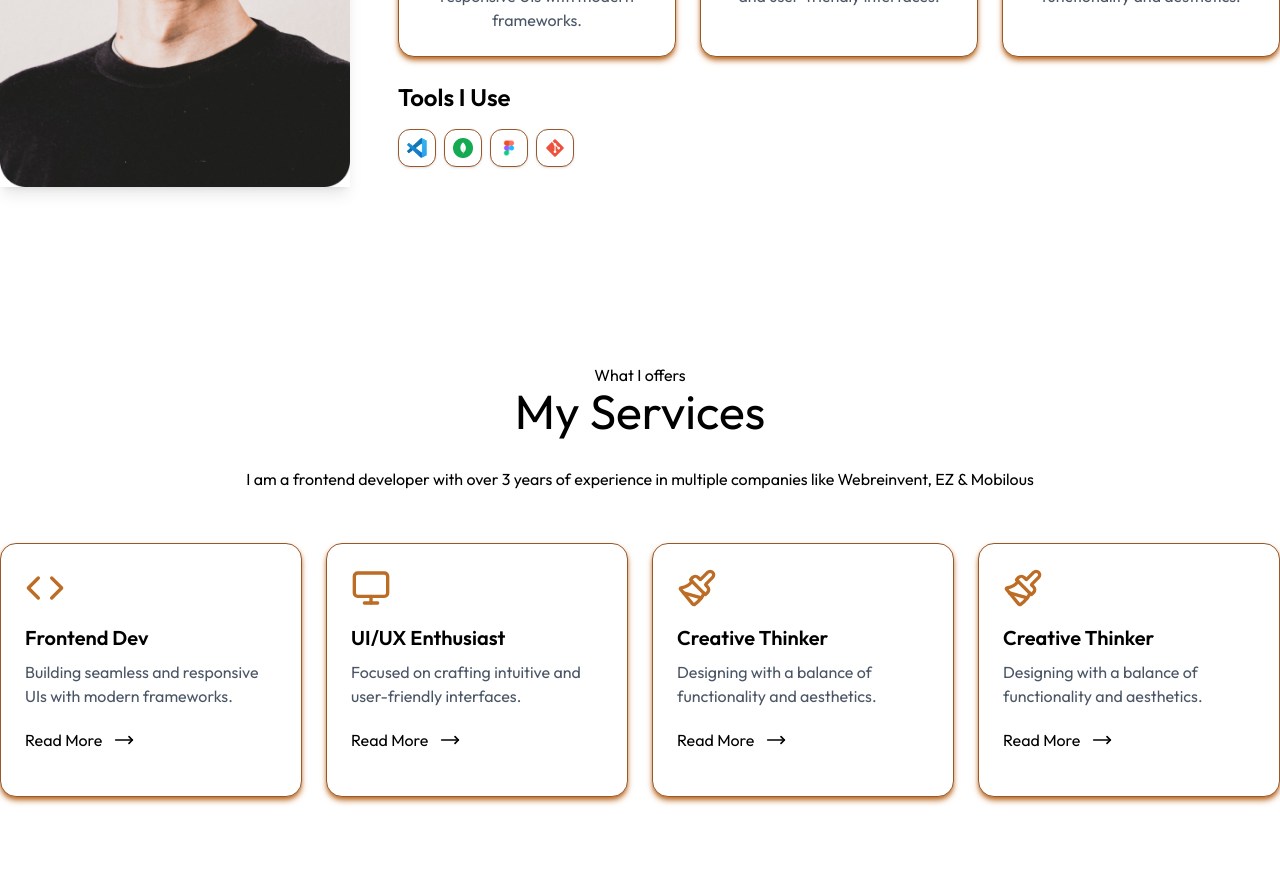
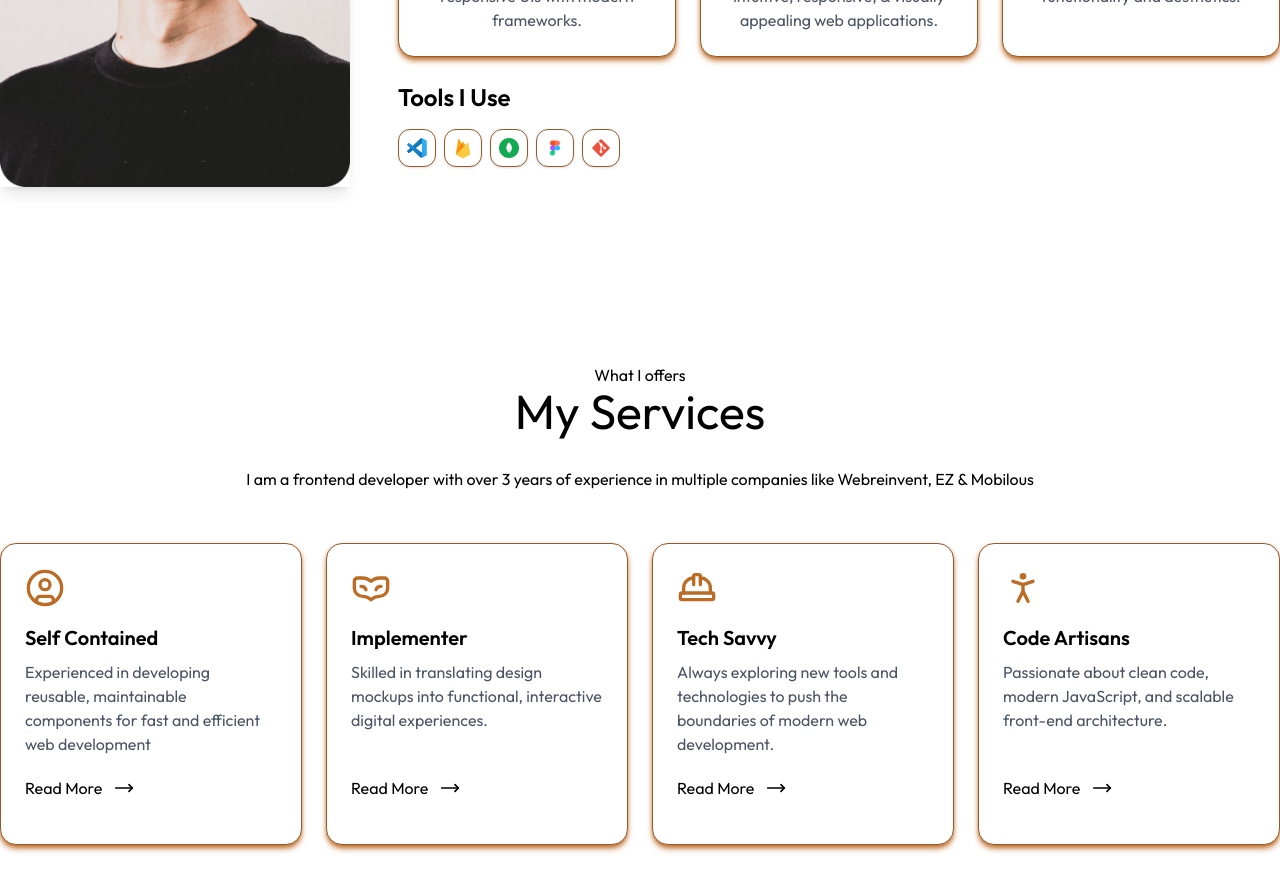
Before and after one commit to shubhamrawat0269/portfolio, a Next.js app: page / in a window 1280 px wide. Shown: the part 1080-1972 px from the top of the page. Built offline with nearby package versions, Linux system fonts and the light colour scheme; a web font is replaced by a local one.

Commit message:
Added : service section conclude

```diff
--- a/app/components/organisms/About.jsx
+++ b/app/components/organisms/About.jsx
@@ -1,29 +1,7 @@
 import React from "react";
-import { Code, Monitor, Paintbrush } from "lucide-react";
 import Image from "next/image";
-import { assets } from "@/assets/assets";
+import { assets, cardData, toolsData } from "@/assets/assets";
 import PrimaryInfo from "../atoms/PrimaryInfo";
-
-// JSON for cards
-const cardData = [
-  {
-    icon: <Code size={40} />,
-    title: "Frontend Dev",
-    description: "Building seamless and responsive UIs with modern frameworks.",
-  },
-  {
-    icon: <Monitor size={40} />,
-    title: "UI/UX Enthusiast",
-    description: "Focused on crafting intuitive and user-friendly interfaces.",
-  },
-  {
-    icon: <Paintbrush size={40} />,
-    title: "Creative Thinker",
-    description: "Designing with a balance of functionality and aesthetics.",
-  },
-];
-
-const tools = [assets.vscode, assets.mongodb, assets.figma, assets.git];
 
 const About = () => {
   return (
@@ -61,10 +39,10 @@ const About = () => {
           <div>
             <h3 className="text-2xl font-semibold mb-4">Tools I Use</h3>
             <div className="flex flex-wrap gap-2">
-              {tools.map((tool, index) => (
+              {toolsData.map((tool, index) => (
                 <div
                   key={index}
-                  className="bg-white shadow rounded-xl p-2 flex items-center justify-center border border-[#99582a]"
+                  className="bg-white shadow rounded-xl p-2 flex items-center justify-center cursor-pointer border border-[#99582a]"
                 >
                   <Image
                     src={tool}
--- a/app/components/organisms/Services.jsx
+++ b/app/components/organisms/Services.jsx
@@ -1,34 +1,9 @@
 import React from "react";
 import PrimaryInfo from "../atoms/PrimaryInfo";
-import { Code, Monitor, MoveRight, Paintbrush } from "lucide-react";
+import { MoveRight } from "lucide-react";
+import { serviceCardData } from "@/assets/assets";
 
 const Services = () => {
-  // JSON for cards
-  const cardData = [
-    {
-      icon: <Code size={40} />,
-      title: "Frontend Dev",
-      description:
-        "Building seamless and responsive UIs with modern frameworks.",
-    },
-    {
-      icon: <Monitor size={40} />,
-      title: "UI/UX Enthusiast",
-      description:
-        "Focused on crafting intuitive and user-friendly interfaces.",
-    },
-    {
-      icon: <Paintbrush size={40} />,
-      title: "Creative Thinker",
-      description: "Designing with a balance of functionality and aesthetics.",
-    },
-    {
-      icon: <Paintbrush size={40} />,
-      title: "Creative Thinker",
-      description: "Designing with a balance of functionality and aesthetics.",
-    },
-  ];
-
   return (
     <div id="services" className="py-14">
       <div className="max-w-sm sm:max-w-md md:max-w-screen-xl mx-auto">
@@ -41,14 +16,14 @@ const Services = () => {
         />
 
         <div className="grid grid-cols-1 md:grid-cols-2 lg:grid-cols-4 gap-6 py-3">
-          {cardData.map((card, index) => (
+          {serviceCardData.map((card, index) => (
             <div
               key={index}
               className="flex flex-col p-6 bg-white border border-[#99582a] rounded-2xl shadow-md shadow-[#bc6c25] flex-1"
             >
               <div className="mb-4 text-[#bc6c25]">{card.icon}</div>
               <h2 className="text-xl font-semibold mb-2">{card.title}</h2>
-              <p className="text-gray-600">{card.description}</p>
+              <p className="text-gray-600 h-24">{card.description}</p>
 
               <a href="#" className="text-base flex items-center gap-3 py-5">
                 Read More
--- a/assets/assets.js
+++ b/assets/assets.js
@@ -1,34 +1,43 @@
-import user_image from './user-image.png';
-import vscode from './vscode.png';
-import firebase from './firebase.png';
-import figma from './figma.png';
-import git from './git.png';
-import mongodb from './mongodb.png';
-import right_arrow_white from './right-arrow-white.png';
-import logo from './logo.png';
-import logo_dark from './logo_dark.png';
-import mail_icon from './mail_icon.png';
-import mail_icon_dark from './mail_icon_dark.png';
-import profile_img from './profile-img.png';
-import download_icon from './download-icon.png';
-import hand_icon from './hand-icon.png';
-import header_bg_color from './header-bg-color.png';
-import moon_icon from './moon_icon.png';
-import sun_icon from './sun_icon.png';
-import arrow_icon from './arrow-icon.png';
-import arrow_icon_dark from './arrow-icon-dark.png';
-import menu_black from './menu-black.png';
-import menu_white from './menu-white.png';
-import close_black from './close-black.png';
-import close_white from './close-white.png';
-import web_icon from './web-icon.png';
-import mobile_icon from './mobile-icon.png';
-import ui_icon from './ui-icon.png';
-import graphics_icon from './graphics-icon.png';
-import right_arrow from './right-arrow.png';
-import send_icon from './send-icon.png';
-import right_arrow_bold from './right-arrow-bold.png';
-import right_arrow_bold_dark from './right-arrow-bold-dark.png';
+import user_image from "./user-image.png";
+import vscode from "./vscode.png";
+import firebase from "./firebase.png";
+import figma from "./figma.png";
+import git from "./git.png";
+import mongodb from "./mongodb.png";
+import right_arrow_white from "./right-arrow-white.png";
+import logo from "./logo.png";
+import logo_dark from "./logo_dark.png";
+import mail_icon from "./mail_icon.png";
+import mail_icon_dark from "./mail_icon_dark.png";
+import profile_img from "./profile-img.png";
+import download_icon from "./download-icon.png";
+import hand_icon from "./hand-icon.png";
+import header_bg_color from "./header-bg-color.png";
+import moon_icon from "./moon_icon.png";
+import sun_icon from "./sun_icon.png";
+import arrow_icon from "./arrow-icon.png";
+import arrow_icon_dark from "./arrow-icon-dark.png";
+import menu_black from "./menu-black.png";
+import menu_white from "./menu-white.png";
+import close_black from "./close-black.png";
+import close_white from "./close-white.png";
+import web_icon from "./web-icon.png";
+import mobile_icon from "./mobile-icon.png";
+import ui_icon from "./ui-icon.png";
+import graphics_icon from "./graphics-icon.png";
+import right_arrow from "./right-arrow.png";
+import send_icon from "./send-icon.png";
+import {
+  BrainCog,
+  CircleUser,
+  Code,
+  HardHat,
+  Monitor,
+  PersonStanding,
+  VenetianMask,
+} from "lucide-react";
+import right_arrow_bold from "./right-arrow-bold.png";
+import right_arrow_bold_dark from "./right-arrow-bold-dark.png";
 
 export const assets = {
   user_image,
@@ -61,39 +70,111 @@ export const assets = {
   right_arrow,
   send_icon,
   right_arrow_bold,
-    right_arrow_bold_dark
+  right_arrow_bold_dark,
 };
 
 export const workData = [
   {
-        title: 'Frontend project',
-        description: 'Web Design',
-        bgImage: '/work-1.png',
+    title: "Frontend project",
+    description: "Web Design",
+    bgImage: "/work-1.png",
   },
   {
-        title: 'Geo based app',
-        description: 'Mobile App',
-        bgImage: '/work-2.png',
+    title: "Geo based app",
+    description: "Mobile App",
+    bgImage: "/work-2.png",
   },
   {
-        title: 'Photography site',
-        description: 'Web Design',
-        bgImage: '/work-3.png',
+    title: "Photography site",
+    description: "Web Design",
+    bgImage: "/work-3.png",
   },
   {
-        title: 'UI/UX designing',
-        description: 'UI/UX Design',
-        bgImage: '/work-4.png',
+    title: "UI/UX designing",
+    description: "UI/UX Design",
+    bgImage: "/work-4.png",
   },
-]
+];
 
 export const serviceData = [
-    { icon: assets.web_icon, title: 'Web design', description: 'Web development is the process of building, programming...', link: '' },
-    { icon: assets.mobile_icon, title: 'Mobile app', description: 'Mobile app development involves creating software for mobile devices...', link: '' },
-    { icon: assets.ui_icon, title: 'UI/UX design', description: 'UI/UX design focuses on creating a seamless user experience...', link: '' },
-    { icon: assets.graphics_icon, title: 'Graphics design', description: 'Creative design solutions to enhance visual communication...', link: '' },
-]
+  {
+    icon: assets.web_icon,
+    title: "Web design",
+    description: "Web development is the process of building, programming...",
+    link: "",
+  },
+  {
+    icon: assets.mobile_icon,
+    title: "Mobile app",
+    description:
+      "Mobile app development involves creating software for mobile devices...",
+    link: "",
+  },
+  {
+    icon: assets.ui_icon,
+    title: "UI/UX design",
+    description:
+      "UI/UX design focuses on creating a seamless user experience...",
+    link: "",
+  },
+  {
+    icon: assets.graphics_icon,
+    title: "Graphics design",
+    description: "Creative design solutions to enhance visual communication...",
+    link: "",
+  },
+];
+
+export const cardData = [
+  {
+    icon: <Code size={40} />,
+    title: "Frontend Dev",
+    description: "Building seamless and responsive UIs with modern frameworks.",
+  },
+  {
+    icon: <Monitor size={40} />,
+    title: "UI/UX Enthusiast",
+    description:
+      "Passionate about creating intuitive, responsive, & visually appealing web applications.",
+  },
+  {
+    icon: <BrainCog size={40} />,
+    title: "Creative Thinker",
+    description: "Designing with a balance of functionality and aesthetics.",
+  },
+];
 
 export const toolsData = [
-    assets.vscode, assets.firebase, assets.mongodb, assets.figma, assets.git
+  assets.vscode,
+  assets.firebase,
+  assets.mongodb,
+  assets.figma,
+  assets.git,
 ];
+
+export const serviceCardData = [
+  {
+    icon: <CircleUser size={40} />,
+    title: "Self Contained",
+    description:
+      "Experienced in developing reusable, maintainable components for fast and efficient web development",
+  },
+  {
+    icon: <VenetianMask size={40} />,
+    title: "Implementer",
+    description:
+      "Skilled in translating design mockups into functional, interactive digital experiences.",
+  },
+  {
+    icon: <HardHat size={40} />,
+    title: "Tech Savvy",
+    description:
+      "Always exploring new tools and technologies to push the boundaries of modern web development.",
+  },
+  {
+    icon: <PersonStanding size={40} />,
+    title: "Code Artisans",
+    description:
+      "Passionate about clean code, modern JavaScript, and scalable front-end architecture.",
+  },
+];
```
Lines whose indentation alone changed are shown as unchanged.
